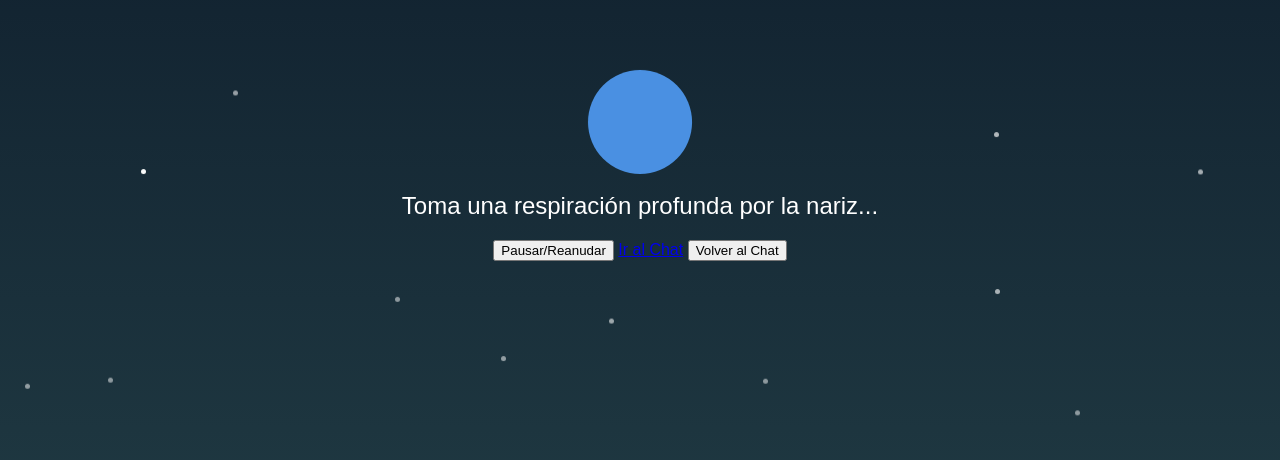
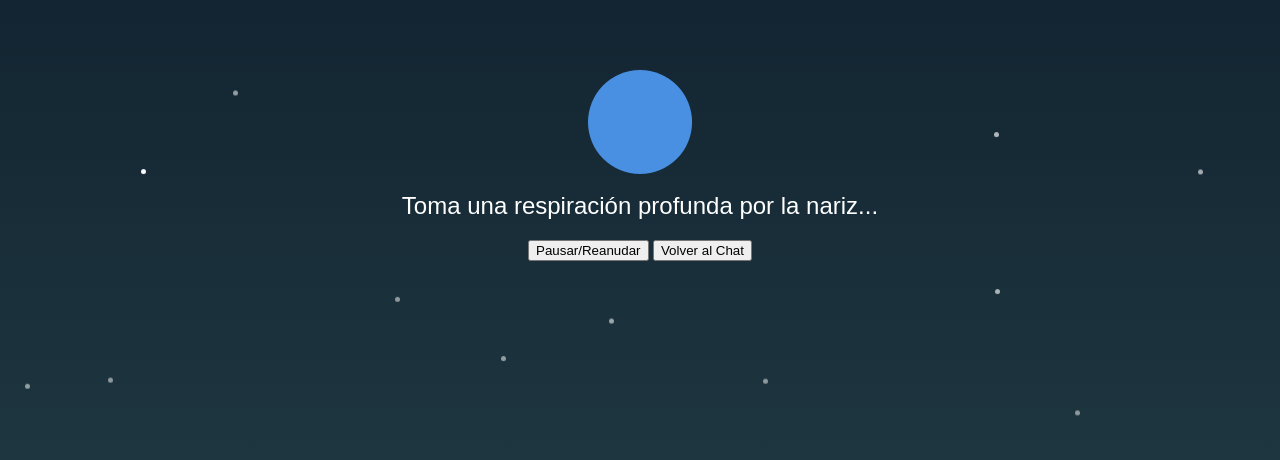
Before and after one commit to AISpectra/Spectra, a Flask app: page /respiracion in a window 1280 px wide. Shown: the part 244-704 px from the top of the page. Run offline with Flask 3, Linux system fonts and the light colour scheme; the visitor is signed in with stand-in values (Sample User, id 1); parts of the project's set-up code (start-up, migrations or seed data) failed here and were passed over.

Commit message:
respiracion

```diff
--- a/templates/respiracion.html
+++ b/templates/respiracion.html
@@ -69,7 +69,7 @@
         <div class="text" id="breathText">Bienvenido a la sesión...</div>
         <div class="controls">
             <button onclick="toggleAudio()">Pausar/Reanudar</button>
-            <a href="{{ url_for('chat') }}">Ir al Chat</a>
+            <a href="{{ url_for('chat') }}">
                 <button>Volver al Chat</button>
             </a>
         </div>
```
